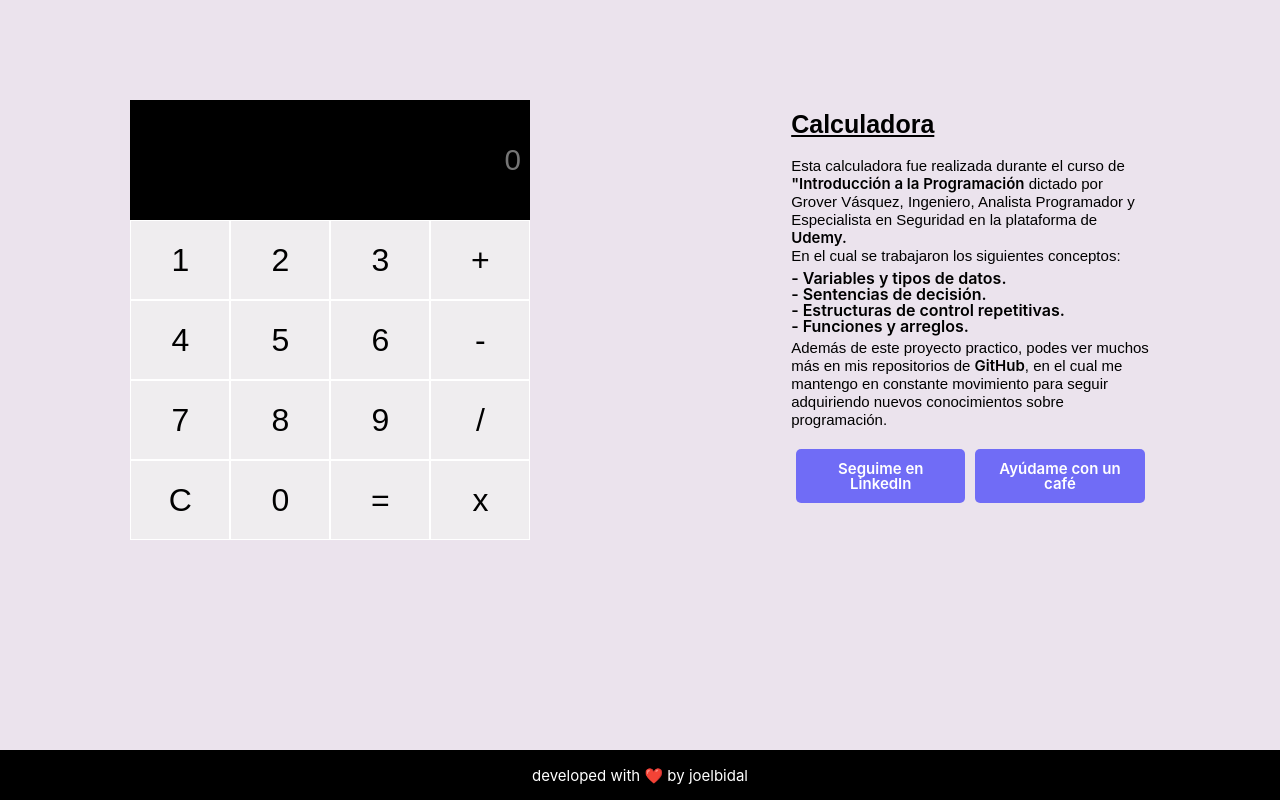
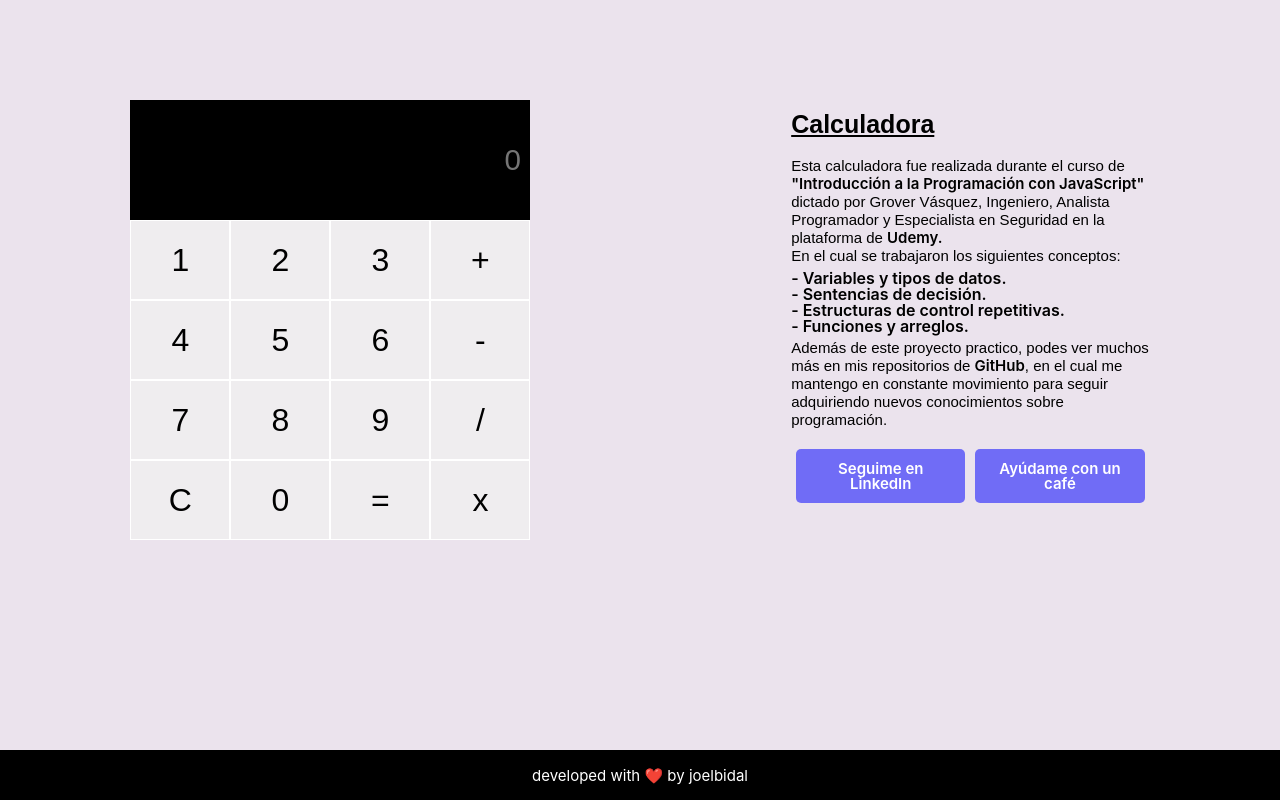
Before and after one commit to JoelBidal/calculadora, a plain HTML site: page index.html in a window 1280 px wide. Drawn offline with Linux system fonts and the light colour scheme.

Commit message:
Correción de textos

```diff
--- a/index.html
+++ b/index.html
@@ -36,7 +36,7 @@
     </div>
     <div class="text-udemy">
         <h1>Calculadora</h1>
-        <p>Esta calculadora fue realizada durante el curso de <span>"Introducción a la Programación</span> dictado por Grover Vásquez, Ingeniero, Analista Programador y Especialista en Seguridad en la plataforma de <span>Udemy.</span></p>
+        <p>Esta calculadora fue realizada durante el curso de <span>"Introducción a la Programación con JavaScript"</span> dictado por Grover Vásquez, Ingeniero, Analista Programador y Especialista en Seguridad en la plataforma de <span>Udemy.</span></p>
         <p>En el cual se trabajaron los siguientes conceptos:</p>
         <ul>
             <li>Variables y tipos de datos.</li>
```
